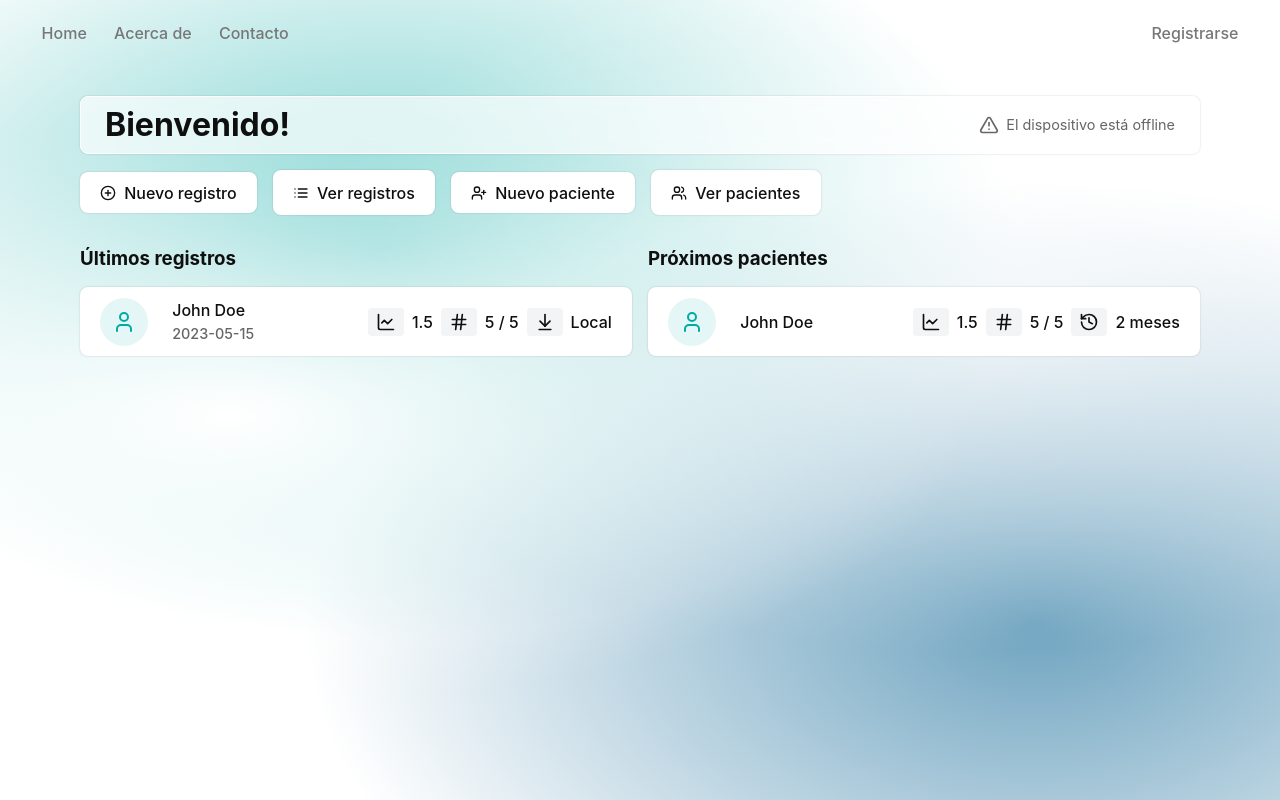
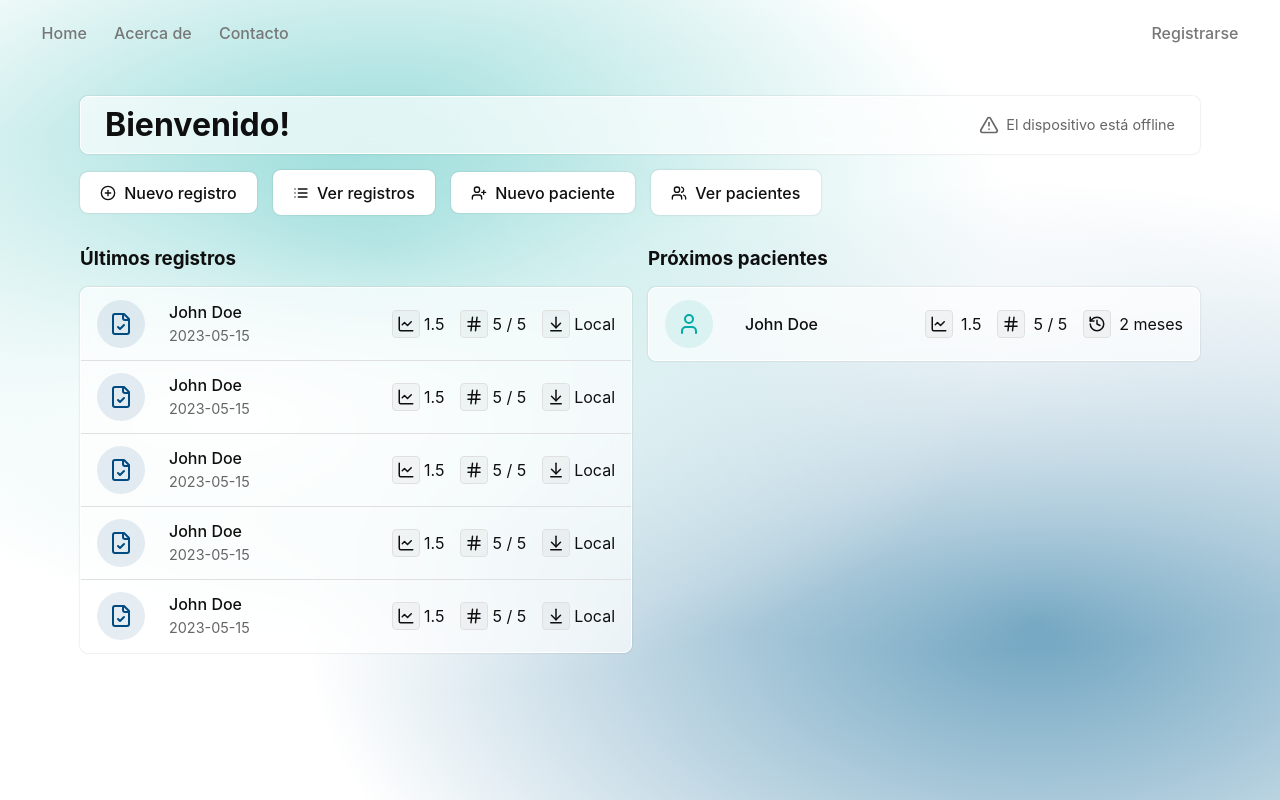
Before and after one commit to ivo-su/LymSense-app, a React (Vite) app: page / in a window 1280 px wide. Built offline with nearby package versions, Linux system fonts and the light colour scheme.

Commit message:
Styling mostly done

```diff
--- a/src/App.css
+++ b/src/App.css
@@ -224,12 +224,18 @@ nav.main-nav a{
 }
 
 nav.main-nav a:hover{
-  color: #396cd8;
+  color: #004b81;
 }
 
 nav.main-nav a:active{
-  color: #396cd8;
-  background-color: #e8e8e8;
+  color: #004b81;
+  /* background-color: #e8e8e8; */
+  background-color: #ffffffa8;
+  border-radius: 8px;
+  outline: 1px solid #fff;
+  /* padding: 1em 1.5em; */
+  backdrop-filter: blur(10px);
+  box-shadow: 0 0 2px 0 rgba(0, 0, 0, 0.2);
 }
 
 .row {
@@ -261,11 +267,11 @@ button, a {
 
 button.btn:hover,
 a.btn:hover {
-  border-color: #396cd8;
+  border-color: #004b81;
 }
 button.btn:active,
 a.btn:active {
-  border-color: #396cd8;
+  border-color: #004b81;
   background-color: #e8e8e8;
 }
 
@@ -350,7 +356,7 @@ form.col{
   gap: .5em;
 }
 
-.user-icon{
+.circle-icon{
   display: flex;
   justify-content: center;
   align-items: center;
@@ -358,8 +364,16 @@ form.col{
   /* width: 2em; */
   /* height: 2em; */
   padding: .75em;
+}
+
+.circle-icon.user{
   color: #00AAA5;
   background-color: #00AAA51A;
+}
+
+.circle-icon.log{
+  color: #004b81;
+  background-color: #004b811A;
 }
 
 .graph-container{
@@ -386,7 +400,7 @@ form.col{
   padding: 2em;
 }
 
-@media (max-width: 1500px) {
+@media (max-width: 1400px) {
   .graph-container{
   /* height: 200px; */
     width: 600px;
@@ -396,11 +410,22 @@ form.col{
 @media (max-width: 1200px) {
   .graph-container{
   /* height: 200px; */
+    width: 500px;
+  }
+}
+
+@media (max-width: 1000px) {
+  .graph-container{
+  /* height: 200px; */
     width: 400px;
   }
 }
 
 @media (max-width: 900px) {
+  .graph-container{
+    height: 300px;
+  }
+
   .patient-overview {
     flex-wrap: wrap;
   }
@@ -420,3 +445,59 @@ form.col{
     grid-column: 1 / -1;
   }
 }
+
+.box.log-list{
+  padding: 0em;
+}
+
+.toolbar {
+  position: relative;
+  z-index: 2;
+}
+
+.log-list{
+  display: flex;
+  flex-direction: column;
+  justify-content: start;
+  align-items: stretch;
+  gap: 0em;
+  position: relative;
+  z-index: 1;
+}
+
+.log-list-item{
+  display: flex;
+  flex-direction: row;
+  justify-content: space-between;
+  align-items: stretch;
+  gap: 1em;
+  border-bottom: 1px solid #e0e0e0;
+  padding: 0.75em 1em;
+
+}
+
+.log-list-item:hover{
+  background-color: #e1e1e13d;
+  border-radius: 0.25rem;
+  /* padding: 0.75em 0.25em; */
+}
+
+.log-list-item:first-child{
+  /* padding-top: 0; */
+}
+
+.log-list-item:last-child{
+  border-bottom: none;
+  /* padding-bottom: 0; */
+}
+
+.log-list-item .icon-container{
+  display: flex;
+  justify-content: center;
+  align-items: center;
+  background-color: #6262620e;
+  padding: 0.25em 0.25em;
+  border-radius: 0.25rem;
+  border:1px solid #e0e0e0;
+  /* box-shadow: 0 0 1px 0 rgba(0, 0, 0, 0.2); */
+}
--- /dev/null
+++ b/src/components/LogItem.jsx
@@ -0,0 +1,36 @@
+import { LuArrowDownToLine, LuChartLine, LuFileCheck, LuHash } from "react-icons/lu";
+import { Link } from "react-router";
+
+function LogItem(){
+  return <>
+    <div className="log-list-item">
+      <div className="circle-icon log">
+        <LuFileCheck size={24} />
+      </div>
+      <div style={{margin: "0 0 0 .5em", display: 'flex', flexDirection: 'column', justifyContent: 'center', alignItems: 'start'}}>
+        <Link to="/patients/1" style={{fontWeight: '500'}}>John Doe</Link>
+        <span style={{ fontSize: '0.9em', color: '#666' }}>2023-05-15</span>
+      </div>
+      <div style={{ margin: "0 0 0 auto", display: 'flex', flexDirection: 'row', gap: ".25em", justifyContent: 'center', alignItems: 'center'}}>
+        <div className="icon-container">
+          <LuChartLine size={18} />
+        </div>
+        1.5
+      </div>
+      <div style={{ display: 'flex', flexDirection: 'row', gap: ".25em", justifyContent: 'center', alignItems: 'center'}}>
+        <div className="icon-container">
+          <LuHash size={18} />
+        </div>
+        5 / 5
+      </div>
+      <div style={{ display: 'flex', flexDirection: 'row', gap: ".25em", justifyContent: 'center', alignItems: 'center'}}>
+        <div className="icon-container">
+          <LuArrowDownToLine size={18} />
+        </div>
+        Local
+      </div>
+    </div>
+  </>
+}
+
+export default LogItem;
--- /dev/null
+++ b/src/components/PatientItem.jsx
@@ -0,0 +1,36 @@
+import { LuChartLine, LuHash, LuHistory, LuUser } from "react-icons/lu"
+import { Link } from "react-router"
+
+function PatientItem(){
+  return <>
+
+      <div className="log-list-item">
+      <div className="circle-icon user">
+        <LuUser size={24} />
+      </div>
+      <div style={{margin: "0 0 0 1em", display: 'flex', flexDirection: 'column', gap: "0.0em", justifyContent: 'center', alignItems: 'start'}}>
+        <Link to="/patients/1" style={{fontWeight: '500'}}>John Doe</Link>
+      </div>
+      <div style={{ margin: "0 0 0 auto", display: 'flex', flexDirection: 'row', gap: ".5em", justifyContent: 'center', alignItems: 'center'}}>
+            <div className="icon-container">
+          <LuChartLine size={18} />
+        </div>
+        1.5
+      </div>
+      <div style={{ display: 'flex', flexDirection: 'row', gap: ".5em", justifyContent: 'center', alignItems: 'center'}}>
+            <div className="icon-container">
+          <LuHash size={18} />
+        </div>
+        5 / 5
+      </div>
+      <div style={{ display: 'flex', flexDirection: 'row', gap: ".5em", justifyContent: 'center', alignItems: 'center'}}>
+            <div className="icon-container">
+          <LuHistory size={18} />
+        </div>
+        2 meses
+      </div>
+    </div>
+  </>
+}
+
+export default PatientItem
--- a/src/components/SelectInput.jsx
+++ b/src/components/SelectInput.jsx
@@ -96,11 +96,11 @@ const styles = {
 	arrow: { color: '#475569', fontSize: 18, lineHeight: 1, transition: 'transform 150ms ease',  display: 'flex', alignItems: 'center' },
 	menu: {
 		background: '#fff', border: '1px solid #cbd5e1', borderRadius: 6, boxShadow: '0 8px 20px rgba(15, 23, 42, 0.12)',
-		left: 0, maxHeight: 240, overflowY: 'auto', padding: 4, position: 'absolute', right: 0, top: 'calc(100% + 4px)', zIndex: 10,
+		left: 0, maxHeight: 240, overflowY: 'auto', padding: 4, position: 'absolute', right: 0, top: 'calc(100% + 4px)', zIndex: 99,
 	},
 	option: {
 		background: '#fff', border: 0, borderRadius: 4, cursor: 'pointer', display: 'block', font: 'inherit',
-		padding: '10px 12px', textAlign: 'left', width: '100%',
+		padding: '10px 12px', textAlign: 'left', width: '100%'
 	},
 	selected: { background: '#e0f2fe', color: '#0369a1' },
 	disabled: { cursor: 'not-allowed', opacity: 0.6 },
--- a/src/pages/Home.jsx
+++ b/src/pages/Home.jsx
@@ -1,21 +1,18 @@
-import { LuAlignEndHorizontal, LuArrowDownToLine, LuChartLine, LuCirclePlus, LuHash, LuHistory, LuList, LuTriangleAlert, LuUser, LuUserPlus, LuUsers } from "react-icons/lu";
+import { LuAlignEndHorizontal, LuArrowDownToLine, LuChartLine, LuCirclePlus, LuFileCheck, LuHash, LuHistory, LuList, LuTriangleAlert, LuUser, LuUserPlus, LuUsers } from "react-icons/lu";
 import { getPatients } from "../dev/getFakeData";
 import { useEffect, useState } from "react";
 import Modal from "../components/Modal";
 import { Link } from "react-router";
+import LogItem from "../components/LogItem";
+import PatientItem from "../components/PatientItem";
 
 function Home() {
   const [isModalOpen, setIsModalOpen] = useState(false);
 
-useEffect(() => {
-  getPatients()
-}, [])
-
-
   return (
     <>
       <div className="box" style={{display: 'flex', justifyContent: 'start', alignItems: 'center', gap: "1em"}}>
-        <h1 style={{ textAlign: 'start'}}>Bienvenido!</h1>
+        <h1>Bienvenido!</h1>
         <span style={{ margin: "0 0 0 auto", fontSize: '0.9em', color: '#666', display: 'flex', alignItems: 'center', gap: "0.5em" }}><LuTriangleAlert size={20} /> El dispositivo está offline</span>
       </div>
       <div style={{ display: 'flex', justifyContent: 'start', alignItems: 'center', gap: "1em"}}>
@@ -27,62 +24,17 @@ useEffect(() => {
 
       <div style={{display: 'flex', flexDirection:'row', justifyContent: 'space-between', alignItems: 'stretch', gap: "1em", marginTop: "1em"}}>
         <div style={{display: 'flex', flexDirection:'column', justifyContent: 'start', alignItems: 'stretch', gap: "1em", flex: 1}}>
-          <h3 style={{ textAlign: 'start'}}>Últimos registros</h3>
-          <div className="card">
-            <div className="user-icon">
-              <LuUser size={24} />
-            </div>
-            <div style={{margin: "0 0 0 1em", display: 'flex', flexDirection: 'column', gap: "0.0em", justifyContent: 'center', alignItems: 'start'}}>
-              <span>John Doe</span>
-              <span style={{ fontSize: '0.9em', color: '#666' }}>2023-05-15</span>
-            </div>
-            <div style={{ margin: "0 0 0 auto", display: 'flex', flexDirection: 'row', gap: ".5em", justifyContent: 'center', alignItems: 'center'}}>
-              <div style={{display: 'flex', alignItems: 'center', backgroundColor: '#f3f4f6', padding: '0.25em 0.5em', borderRadius: '0.25rem', gap: '0.25em'}}>
-                <LuChartLine size={20} />
-              </div>
-              1.5
-            </div>
-            <div style={{ display: 'flex', flexDirection: 'row', gap: ".5em", justifyContent: 'center', alignItems: 'center'}}>
-              <div style={{display: 'flex', alignItems: 'center', backgroundColor: '#f3f4f6', padding: '0.25em 0.5em', borderRadius: '0.25rem', gap: '0.25em'}}>
-                <LuHash size={20} />
-              </div>
-              5 / 5
-            </div>
-            <div style={{ display: 'flex', flexDirection: 'row', gap: ".5em", justifyContent: 'center', alignItems: 'center'}}>
-              <div style={{display: 'flex', alignItems: 'center', backgroundColor: '#f3f4f6', padding: '0.25em 0.5em', borderRadius: '0.25rem', gap: '0.25em'}}>
-                <LuArrowDownToLine size={20} />
-              </div>
-              Local
-            </div>
+          <h3>Últimos registros</h3>
+          <div className="box log-list">
+            {Array(5).fill(0).map((_, index) =>
+              <LogItem key={index} />
+              )}
           </div>
         </div>
         <div style={{display: 'flex', flexDirection:'column', justifyContent: 'start', alignItems: 'stretch', gap: "1em", flex: 1}}>
           <h3 style={{ textAlign: 'start'}}>Próximos pacientes</h3>
-          <div className="card">
-            <div className="user-icon">
-              <LuUser size={24} />
-            </div>
-            <div style={{margin: "0 0 0 1em", display: 'flex', flexDirection: 'column', gap: "0.0em", justifyContent: 'center', alignItems: 'start'}}>
-              <Link to="/patients/1">John Doe</Link>
-            </div>
-            <div style={{ margin: "0 0 0 auto", display: 'flex', flexDirection: 'row', gap: ".5em", justifyContent: 'center', alignItems: 'center'}}>
-              <div style={{display: 'flex', alignItems: 'center', backgroundColor: '#f3f4f6', padding: '0.25em 0.5em', borderRadius: '0.25rem', gap: '0.25em'}}>
-                <LuChartLine size={20} />
-              </div>
-              1.5
-            </div>
-            <div style={{ display: 'flex', flexDirection: 'row', gap: ".5em", justifyContent: 'center', alignItems: 'center'}}>
-              <div style={{display: 'flex', alignItems: 'center', backgroundColor: '#f3f4f6', padding: '0.25em 0.5em', borderRadius: '0.25rem', gap: '0.25em'}}>
-                <LuHash size={20} />
-              </div>
-              5 / 5
-            </div>
-            <div style={{ display: 'flex', flexDirection: 'row', gap: ".5em", justifyContent: 'center', alignItems: 'center'}}>
-              <div style={{display: 'flex', alignItems: 'center', backgroundColor: '#f3f4f6', padding: '0.25em 0.5em', borderRadius: '0.25rem', gap: '0.25em'}}>
-                <LuHistory size={20} />
-              </div>
-              2 meses
-            </div>
+          <div className="box log-list">
+            <PatientItem/>
           </div>
         </div>
 
--- a/src/pages/Logs.jsx
+++ b/src/pages/Logs.jsx
@@ -1,9 +1,10 @@
 import { LuUser } from "react-icons/lu";
 import SelectInput from "../components/SelectInput";
+import LogItem from "../components/LogItem";
 
 function Logs(){
   return (<>
-    <div className="box" style={{display: 'flex', justifyContent: 'start', alignItems: 'center', gap: "1em"}}>
+    <div className="box toolbar" style={{display: 'flex', justifyContent: 'start', alignItems: 'center', gap: "1em"}}>
       <h1>Registros</h1>
       <span style={{margin:"0 0 0 auto"}}>Ordenar por:</span>
       <div style={{width: "150px"}}>
@@ -14,21 +15,10 @@ function Logs(){
         ]} defaultValue="date" />
       </div>
     </div>
-    <div style={{display:"flex", flexDirection:"column", gap:".5em"}}>
+    <div className='box log-list'>
     {
       Array(5).fill(0).map((_, index) =>
-        <div className="card" key={index}>
-          <div className="user-icon">
-            <LuUser size={24} />
-          </div>
-          <div style={{margin: "0 0 0 1em", display: 'flex', flexDirection: 'column', gap: "0.0em", justifyContent: 'center', alignItems: 'start'}}>
-            <span>John Doe</span>
-            <span style={{ fontSize: '0.9em', color: '#666' }}>2023-05-15</span>
-          </div>
-          <span>L-dex: 1.5</span>
-          <span>Registro 5/5</span>
-          <span>Guardado local</span>
-        </div>
+        <LogItem/>
       )
     }
     </div>
--- a/src/pages/Patient.jsx
+++ b/src/pages/Patient.jsx
@@ -1,6 +1,7 @@
 import { LuUser } from 'react-icons/lu';
 import Chart from '../components/Chart';
 import LineGraph from '../components/LineGraph';
+import LogItem from '../components/LogItem';
 
 function Patient(){
   const registros = [
@@ -27,28 +28,17 @@ function Patient(){
       <span>Registros: 5</span>
       <span>Último registro: 2023-10-01</span>
     </div>
-    <div className="box" style={{flex: 1, minHeight:"400px"}}>
+    <div className="box" style={{flex: 1}}>
       <h3>Gráfico de L-dex</h3>
       <div className="graph-container">
         <LineGraph/>
       </div>
     </div>
     </div>
-    <div style={{display:"flex", flexDirection:"column", gap:".5em"}}>
+    <div className="box log-list" >
         {
           Array(5).fill(0).map((_, index) =>
-            <div className="card" key={index}>
-              <div className="user-icon">
-                <LuUser size={24} />
-              </div>
-              <div style={{margin: "0 0 0 1em", display: 'flex', flexDirection: 'column', gap: "0.0em", justifyContent: 'center', alignItems: 'start'}}>
-                <span>John Doe</span>
-                <span style={{ fontSize: '0.9em', color: '#666' }}>2023-05-15</span>
-              </div>
-              <span>L-dex: 1.5</span>
-              <span>Registro {5 - index}/5</span>
-              <span>Guardado local</span>
-            </div>
+            <LogItem/>
           )
         }
         </div>
--- a/src/pages/Patients.jsx
+++ b/src/pages/Patients.jsx
@@ -1,12 +1,15 @@
 import { LuSearch, LuUser } from "react-icons/lu";
 import SelectInput from "../components/SelectInput";
 import { Link } from "react-router";
+import PatientItem from "../components/PatientItem";
 
 function Patients(){
   return(<>
-  <div className="box" style={{display: 'flex', flexDirection: 'column', justifyContent: 'start', alignItems: 'start', gap: "1em"}}>
+  <div className="box">
+    <h1>Pacientes</h1>
+  </div>
+  <div className="box toolbar" style={{display: 'flex', flexDirection: 'column', justifyContent: 'start', alignItems: 'start', gap: "1em"}}>
 
-    <h1>Pacientes</h1>
     <div style={{display: 'flex', justifyContent: 'start', alignItems: 'center', gap: "1em", width: "100%"}}>
       <input type="text" placeholder="Buscar paciente..." />
       <button className="btn" style={{alignSelf: 'stretch'}}><LuSearch size={18} /></button>
@@ -20,17 +23,10 @@ function Patients(){
       </div>
     </div>
   </div>
-    <div className="grid-2">
+    <div className="box log-list">
     {
       Array(5).fill(0).map((_, index) =>
-        <div className="card" key={index}>
-          <div className="user-icon">
-            <LuUser size={24} />
-          </div>
-            <Link to={`/patients/1`}><span>John Doe</span></Link>
-            <span>Registros: 5</span>
-            <span style={{ fontSize: '0.9em', color: '#666' }}>2023-05-15</span>
-        </div>
+        <PatientItem/>
       )
     }
     </div>  </>)
```
Also changed, not shown: src/components/LineGraph.jsx (+6 -6 lines).
